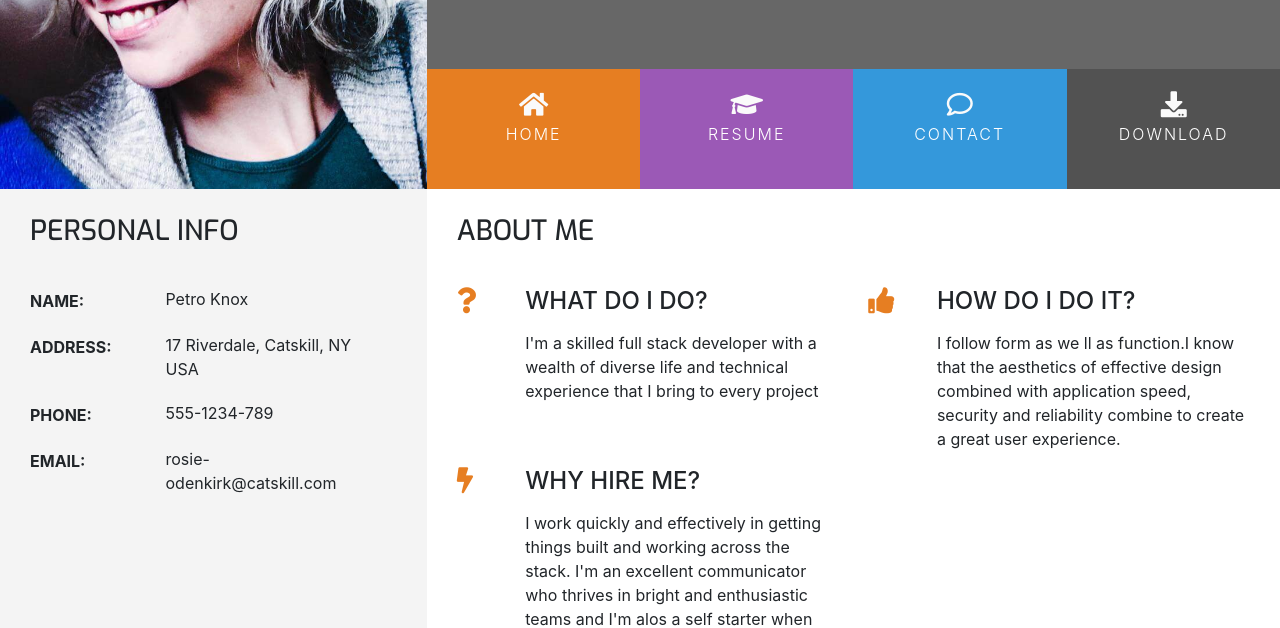
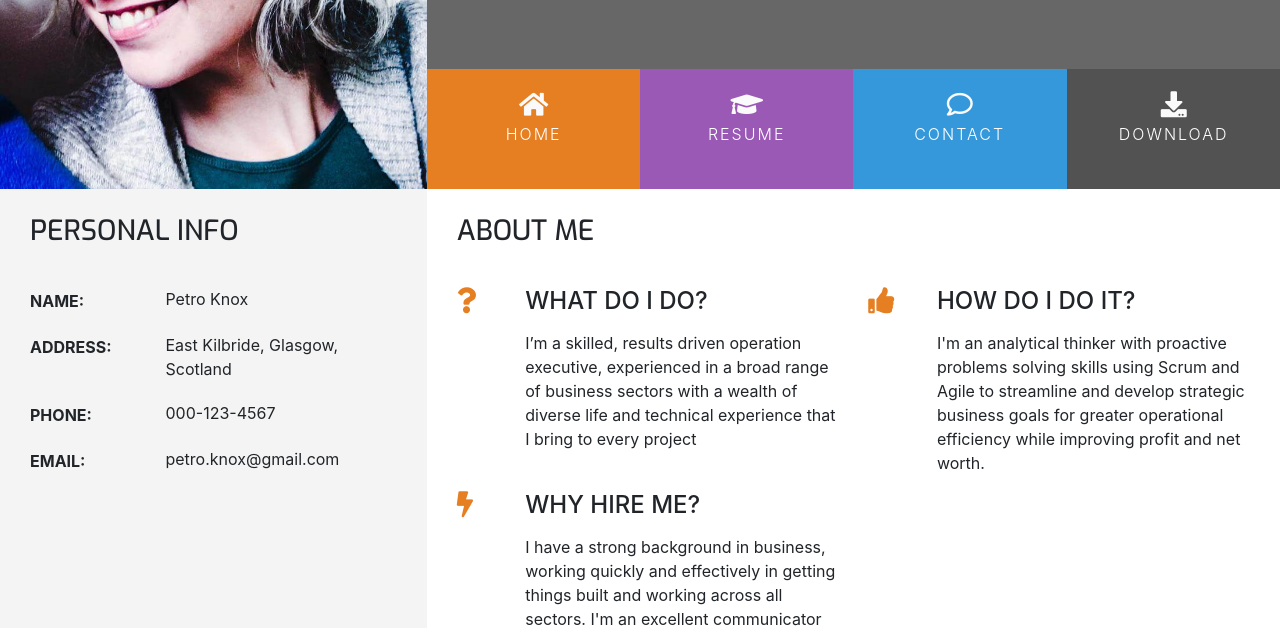
Before and after one commit to IainKnox/Petro-CV, a plain HTML site: page index.html in a window 1280 px wide. Shown: the part 180-808 px from the top of the page. Drawn offline with nearby package versions, Linux system fonts and the light colour scheme.

Commit message:
add content to the about me section

```diff
--- a/index.html
+++ b/index.html
@@ -83,7 +83,7 @@
             </p>
           </div>
           <div class="value">
-            <p> 17 Riverdale, Catskill, NY USA
+            <p> East Kilbride, Glasgow, Scotland
 
             </p>
           </div>
@@ -95,7 +95,7 @@
             </p>
           </div>
           <div class="value">
-            <p>555-1234-789
+            <p>000-123-4567
 
             </p>
           </div>
@@ -107,7 +107,7 @@
             </p>
           </div>
           <div class="value">
-            <p>rosie-odenkirk@catskill.com
+            <p>petro.knox@gmail.com
 
             </p>
           </div>
@@ -127,7 +127,7 @@
                 </div>
                 <div class="col-10">
                   <h4 class="three-reasons-heading uppercase">What do I do?</h4>
-                  <p>I'm a skilled full stack developer with a wealth of diverse life and technical experience that I bring to every project</p>
+                  <p>I’m a skilled, results driven operation executive, experienced in a broad range of business sectors with a wealth of diverse life and technical experience that I bring to every project</p>
                 </div>
               </div>
             </div>
@@ -138,7 +138,7 @@
                 </div>
                 <div class="col-10">
                   <h4 class="three-reasons-heading uppercase">How do I do it?</h4>
-                  <p>I follow form as we ll as function.I know that the aesthetics of effective design combined with application speed, security and reliability combine to create a great user experience.</p>
+                  <p>I'm an analytical thinker with proactive problems solving skills using Scrum and Agile to streamline and develop strategic business goals for greater operational efficiency while improving profit and net worth.</p>
                 </div>
               </div>
             </div>
@@ -149,7 +149,7 @@
                 </div>
                 <div class="col-10">
                   <h4 class="three-reasons-heading uppercase">Why hire me?</h4>
-                  <p>I work quickly and effectively in getting things built and working across the stack. I'm an excellent communicator who thrives in bright and enthusiastic teams and I'm alos a self starter when working solo.</p>
+                  <p>I have a strong background in business, working quickly and effectively in getting things built and working across all sectors. I'm an excellent communicator who thrives in bright and enthusiastic teams and am also a self starter when working solo.</p>
                 </div>
               </div>
             </div>
```
